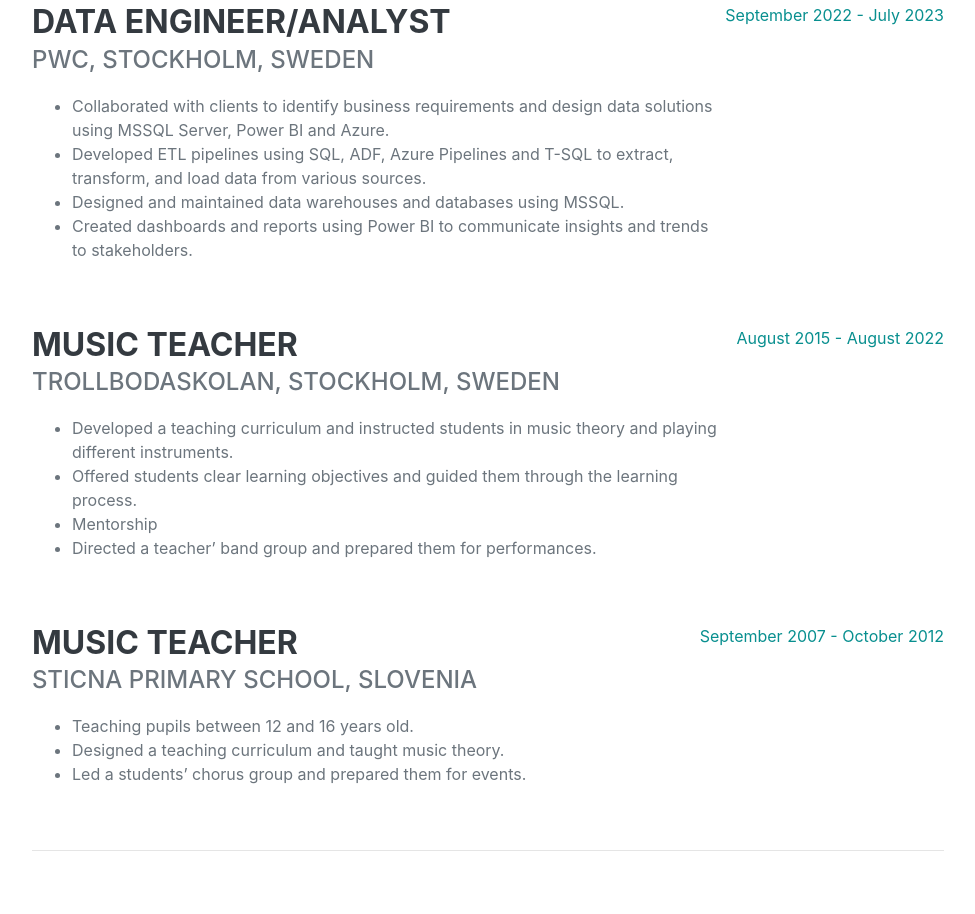
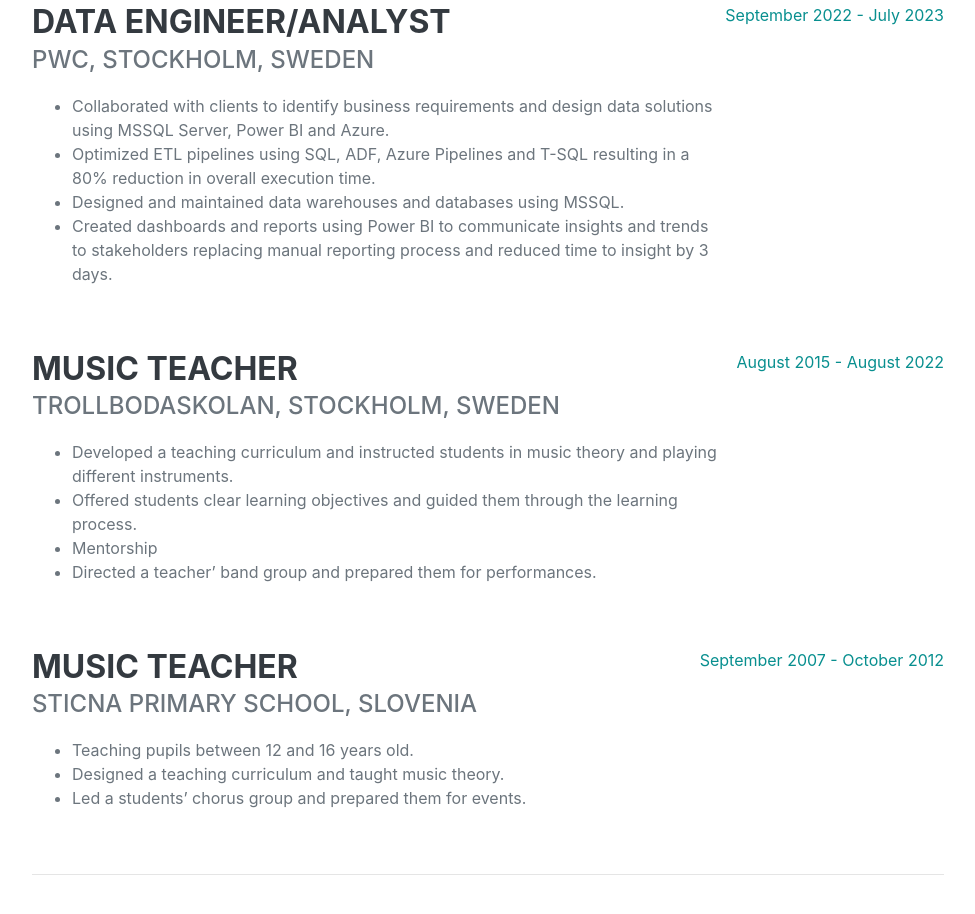
Before and after one commit to nenalukic/azure-resume, a website: page frontend/index.html in a window 1280 px wide. Shown: the part 1170-2084 px from the top of the page, without its empty margins (288-1263 px from the left). Drawn offline with nearby package versions, Linux system fonts and the light colour scheme; no server answers; a web font is replaced by a local one.

Commit message:
Update experience block in html

```diff
--- a/frontend/index.html
+++ b/frontend/index.html
@@ -80,9 +80,9 @@
                             <div class="subheading mb-3">PWC, Stockholm, Sweden</div>
                             <ul>
                                 <li>Collaborated with clients to identify business requirements and design data solutions using MSSQL Server, Power BI and Azure.</li>
-                                <li>Developed ETL pipelines using SQL, ADF, Azure Pipelines and  T-SQL to extract, transform, and load data from various sources.</li>
+                                <li>Optimized ETL pipelines using SQL, ADF, Azure Pipelines and  T-SQL resulting in a 80% reduction in overall execution time.</li>
                                 <li>Designed and maintained data warehouses and databases using MSSQL.</li>
-                                <li>Created dashboards and reports using Power BI to communicate insights and trends to stakeholders.</li>
+                                <li>Created dashboards and reports using Power BI to communicate insights and trends to stakeholders replacing manual reporting process and reduced time to insight by 3 days.</li>
                             </ul>
                         </div>
                         <div class="flex-shrink-0"><span class="text-primary">September 2022 - July 2023</span></div>
```
